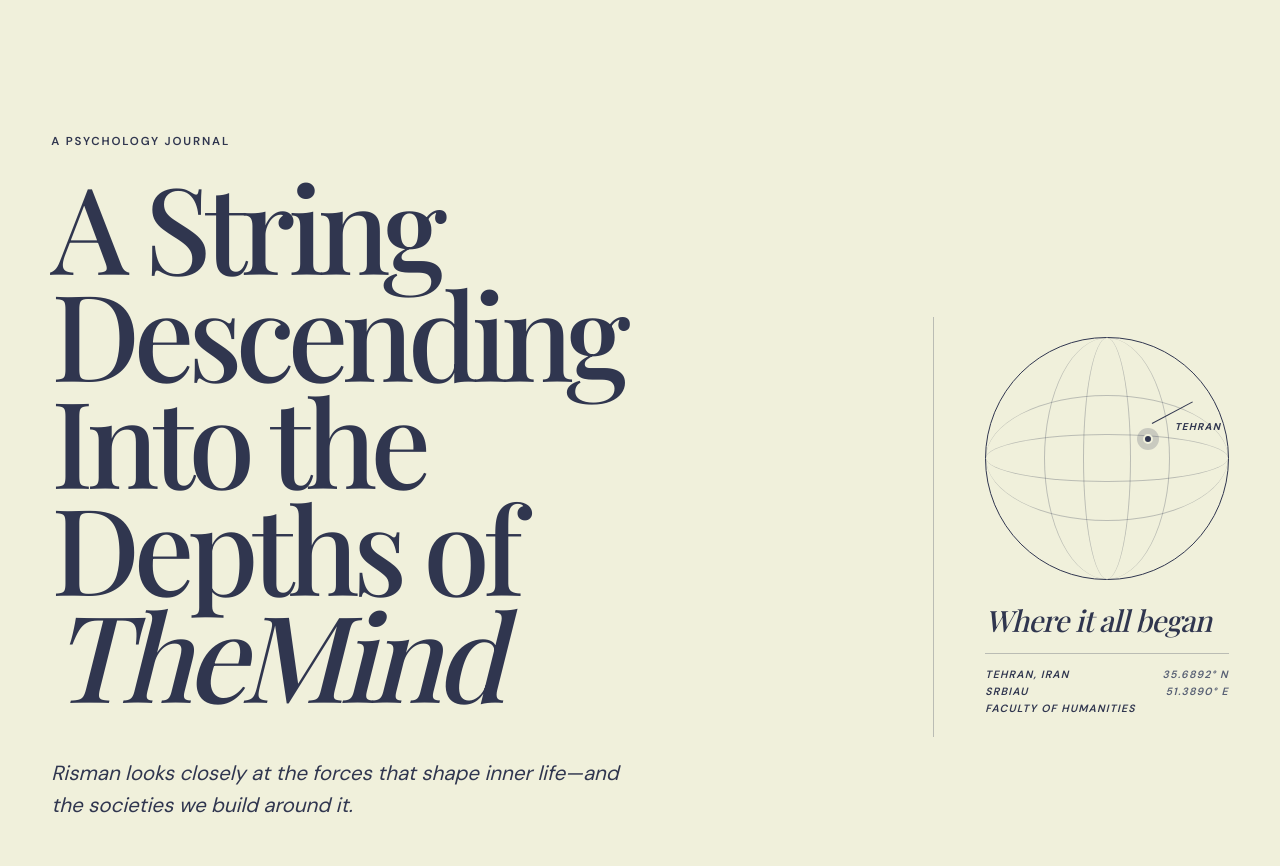
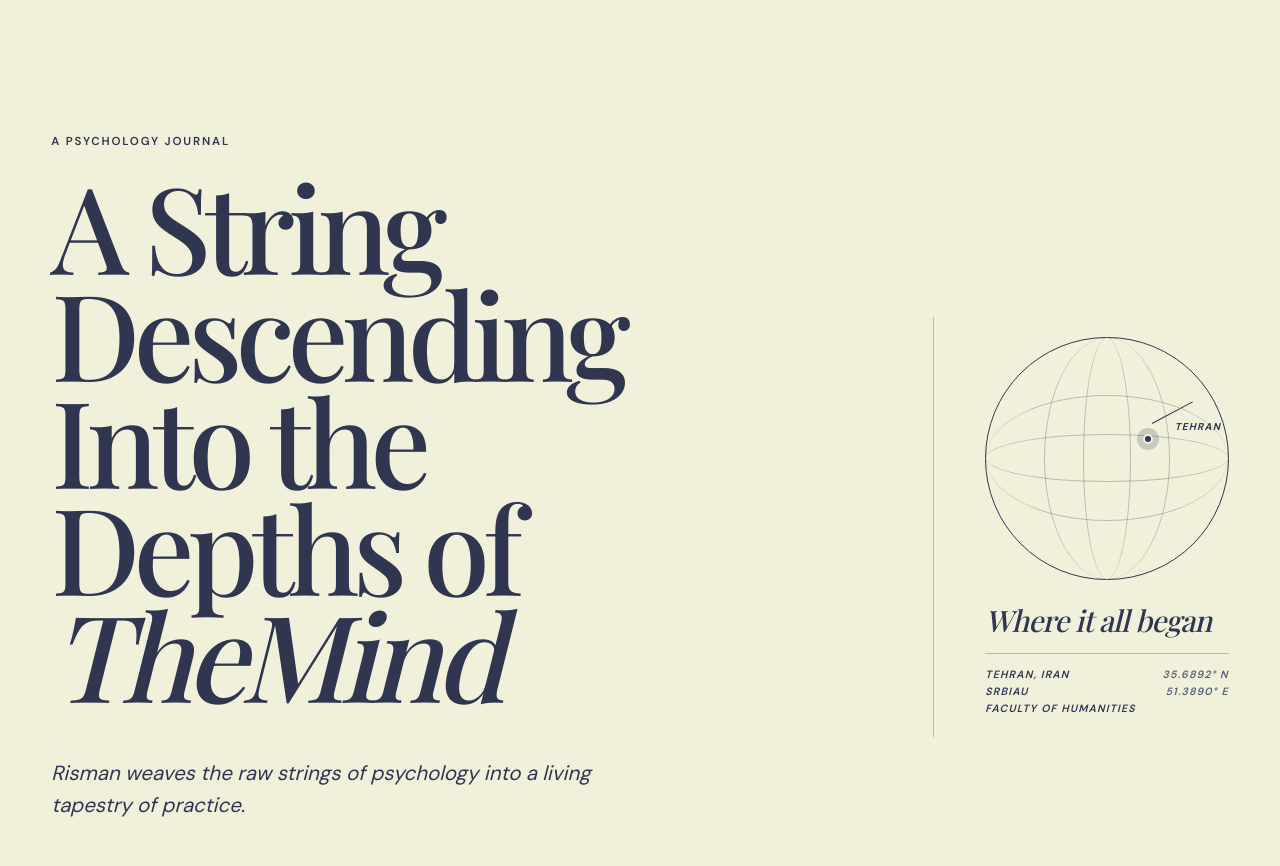
Before and after one commit to adudewithcookie/Risman-Journal, a plain HTML site: page index.html in a window 1280 px wide. Shown: the part 86-952 px from the top of the page. Drawn offline with nearby package versions, Linux system fonts and the light colour scheme; a web font is replaced by a local one.

Commit message:
Update hero-deck description in index.html

```diff
--- a/index.html
+++ b/index.html
@@ -56,7 +56,7 @@
         <div class="hero-copy">
           <p class="eyebrow hero-enter hero-enter-1">a psychology journal</p>
           <h1 id="hero-title" class="display-title hero-enter hero-enter-2">A String<br>Descending <br>Into the<br>Depths of<br><em>The<em></em>Mind</h1>
-          <p class="hero-deck hero-enter hero-enter-3">Risman looks closely at the forces that shape inner life—and the societies we build around it.</p>
+          <p class="hero-deck hero-enter hero-enter-3">Risman weaves the raw strings of psychology into a living tapestry of practice.</p>
           <div class="hero-actions hero-enter hero-enter-4">
             <a class="button button-primary" href="issues/">Explore issues <span class="link-arrow" aria-hidden="true">↗</span></a>
             <a class="text-link" href="about/">About the journal <span class="link-arrow" aria-hidden="true">→</span></a>
```
